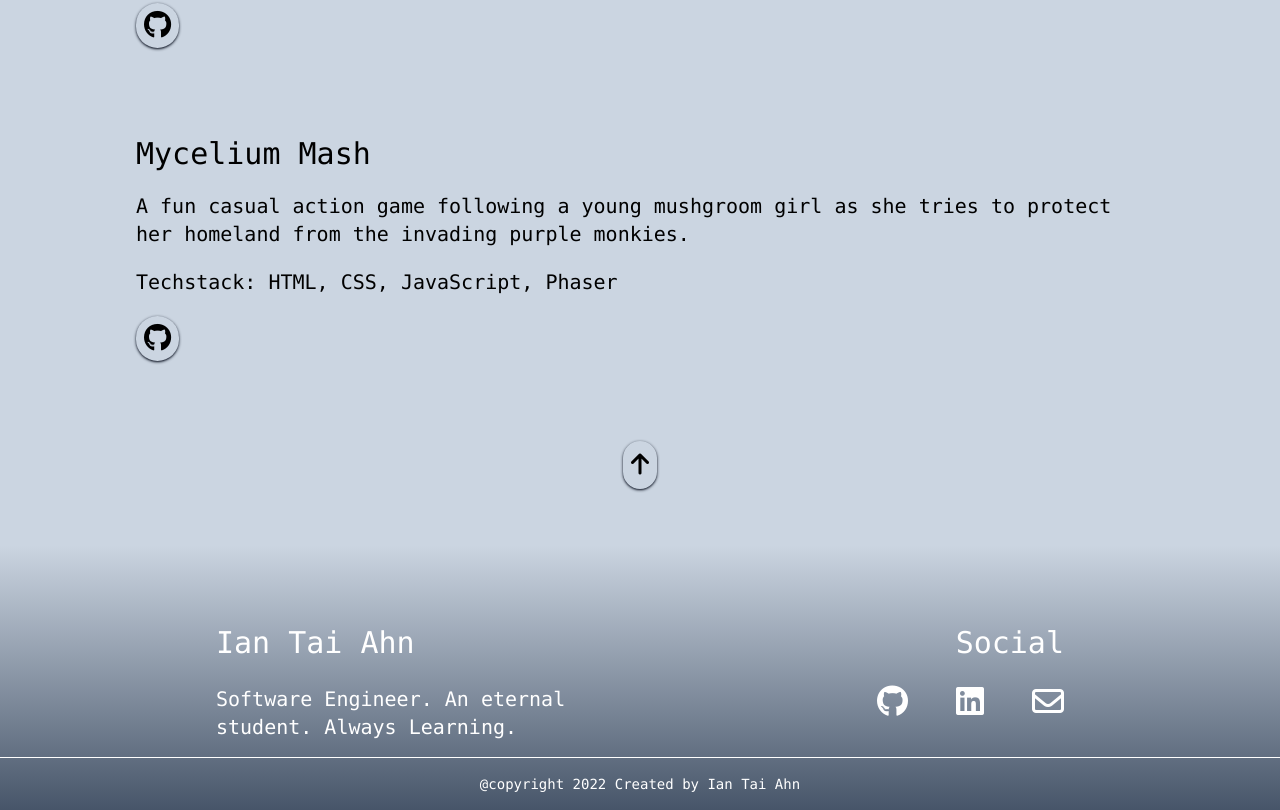
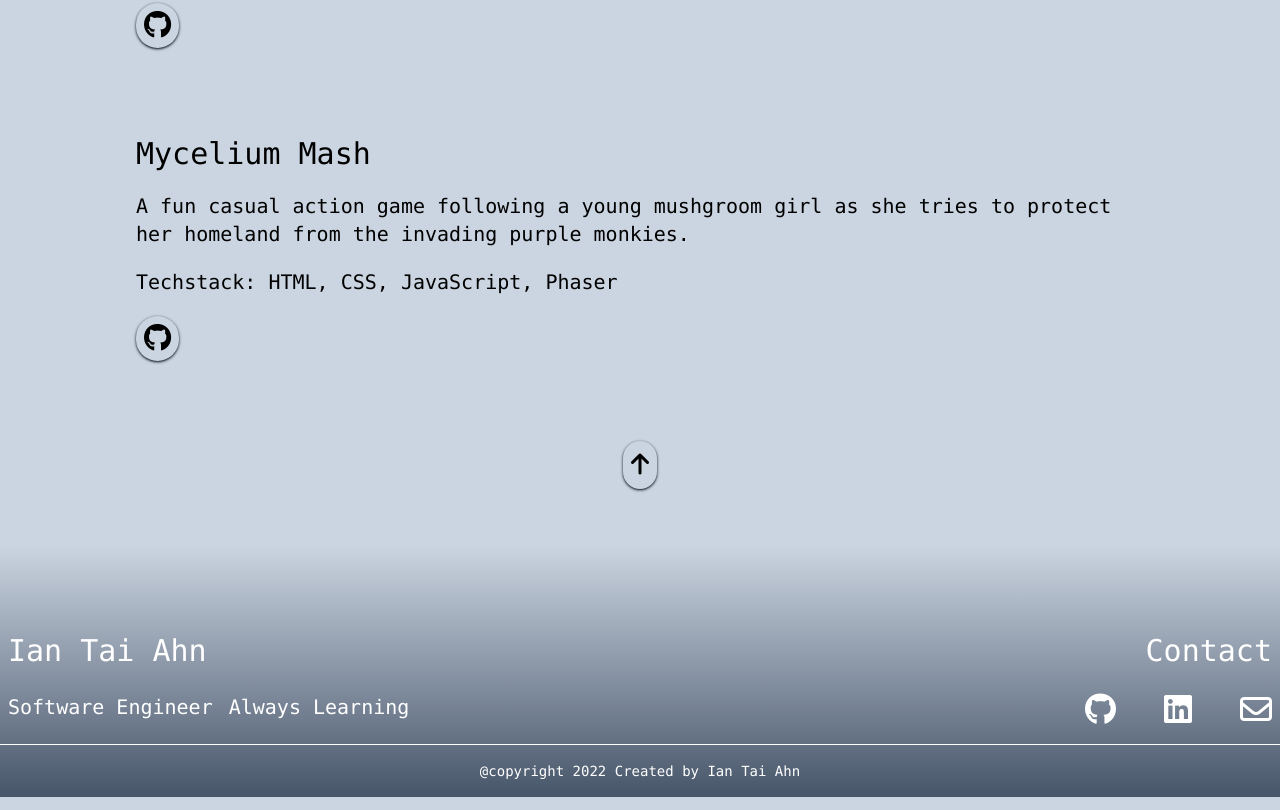
Before and after one commit to IanTaiAhn/Portfolio_v2, a website: page index.html in a window 1280 px wide. Shown: the part 3384-4194 px from the top of the page. Drawn offline with nearby package versions, Linux system fonts and the light colour scheme.

Commit message:
Fixed the footer.

```diff
--- a/index.html
+++ b/index.html
@@ -223,16 +223,22 @@
       </div>
 
       <footer class="bg-gradient-to-b from-slate-300 to-slate-600 text-white" id="contact">
-        <div class="conatainer mx-auto sm:mt-10 mt-10 pt-10">
-          <div class="md:flex md:flex-row md:justify-evenly md:ml-52 md:mr-52 ">
-            <div class="md:w-1/2 pl-2">
+        <div class="container mx-auto sm:mt-10 mt-10 pt-10">
+          <div class="md:flex md:flex-row md:justify-evenly">
+            <div class="md:w-1/2 p-2">
               <h1 class="text-xl sm:text-3xl mt-10 sm:mb-6">Ian Tai Ahn</h1>
-            <p class="sm:text-xl text-md mb-4 mt-2"> Software Engineer. An eternal student. Always Learning.
+              <div class="flex flex-col md:flex-row md:space-x-4">
+                <p class="text-md sm:text-xl">
+                  Software Engineer
+                </p>
+                <p class="text-md sm:text-xl">
+                  Always Learning
                 </p>
               </div>
-            <div class="md:w-1/2 pr-2">
+            </div>
+            <div class="md:w-1/2 p-2">
               <div>
-              <h1 class="text-xl sm:text-3xl mt-10 sm:mb-6 text-right mb-4">Social</h1>
+                <h1 class="text-xl sm:text-3xl mt-10 sm:mb-6 text-right mb-4">Contact</h1>
                 <div class="flex flex-row justify-end sm:gap-x-12 gap-x-4 mb-2">
                   <a target="_blank" href="https://github.com/IanTaiAhn"><i class="fa-brands fa-github fa-2x transition-all delay-75 hover:text-teal-400 hover:cursor-pointer"></i></a>
                   <a target="_blank" href="https://www.linkedin.com/in/ian-tai-ahn-429366228/"><i class="fa-brands fa-linkedin fa-2x transition-all delay-75 hover:text-teal-400 hover:cursor-pointer"></i></a>
```
Also changed, not shown: dist/output.css. Lines whose indentation alone changed are shown as unchanged.
